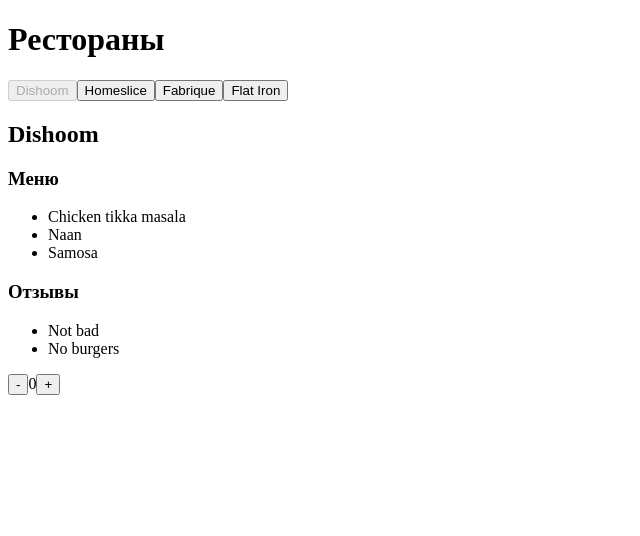
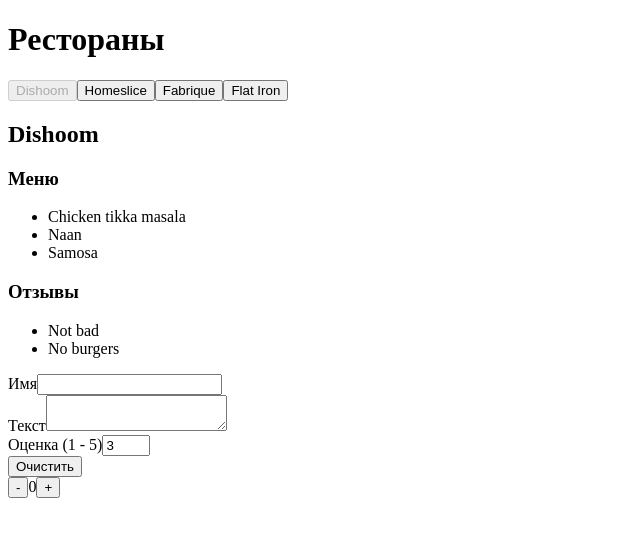
Before and after one commit to etokareva/learn-react, a React (Vite) app: page / in a window 1280 px wide. Shown: the top 536 px of the page, without its empty margins (0-640 px from the left). Built offline with nearby package versions, Linux system fonts and the light colour scheme.

Commit message:
[hw-4] Добавила форму отзыва

```diff
--- a/src/components/restaurant/restaurant.tsx
+++ b/src/components/restaurant/restaurant.tsx
@@ -1,6 +1,7 @@
 import type {RestaurantModel} from '../../models/restaurant.model.ts';
 import {Counter} from '../counter/counter.tsx';
 import {Menu} from '../menu/menu.tsx';
+import {ReviewForm} from '../review-form/review-form.tsx';
 import {Reviews} from '../reviews/reviews.tsx';
 
 export const Restaurant = ({restaurant}: {restaurant: RestaurantModel}) => {
@@ -11,6 +12,7 @@
             <h2>{name}</h2>
             <Menu menu={menu}/>
             {reviews?.length ? <Reviews reviews={reviews}/> : <div>Нет отзывов</div>}
+            <ReviewForm />
             <Counter/>
         </div>
     )
--- /dev/null
+++ b/src/components/review-form/review-form.actions.ts
@@ -0,0 +1,10 @@
+export const SET_NAME_ACTION = 'setName';
+export const SET_TEXT_ACTION = 'setAddress';
+export const SET_RATING_ACTION = 'setReview';
+export const CLEAR_FORM_ACTION = 'clearForm';
+
+export type ReviewFormAction =
+    | {type: typeof SET_NAME_ACTION; payload: string}
+    | {type: typeof SET_TEXT_ACTION; payload: string}
+    | {type: typeof SET_RATING_ACTION; payload: number}
+    | {type: typeof CLEAR_FORM_ACTION; payload?: string};
--- /dev/null
+++ b/src/components/review-form/review-form.reducer.ts
@@ -0,0 +1,27 @@
+import {
+    CLEAR_FORM_ACTION,
+    type ReviewFormAction,
+    SET_NAME_ACTION,
+    SET_RATING_ACTION,
+    SET_TEXT_ACTION
+} from './review-form.actions.ts';
+import {INITIAL_STATE, type ReviewFormState} from './review-form.state.ts';
+
+export const reviewFormReducer = (state: ReviewFormState, {type, payload}: ReviewFormAction): ReviewFormState => {
+    switch (type) {
+        case SET_NAME_ACTION:
+            return {...INITIAL_STATE, name: payload};
+
+        case SET_TEXT_ACTION:
+            return {...state, text: payload};
+
+        case SET_RATING_ACTION:
+            return {...state, rating: payload};
+
+        case CLEAR_FORM_ACTION:
+            return {...INITIAL_STATE};
+
+        default:
+            return state;
+    }
+}
--- /dev/null
+++ b/src/components/review-form/review-form.state.ts
@@ -0,0 +1,7 @@
+export const INITIAL_STATE = {
+    name: '',
+    text: '',
+    rating: 3,
+};
+
+export type ReviewFormState = typeof INITIAL_STATE;
--- /dev/null
+++ b/src/components/review-form/review-form.tsx
@@ -0,0 +1,48 @@
+import {useReducer} from 'react';
+import {CLEAR_FORM_ACTION, SET_NAME_ACTION, SET_RATING_ACTION, SET_TEXT_ACTION} from './review-form.actions.ts';
+import {reviewFormReducer} from './review-form.reducer.ts';
+import {INITIAL_STATE} from './review-form.state.ts';
+
+
+export const ReviewForm = () => {
+    const [form, dispatch] = useReducer(reviewFormReducer, INITIAL_STATE);
+    const {name, text, rating} = form;
+
+    return (
+        <form>
+            <div className="form-group">
+                <label>Имя</label>
+                <input type="text"
+                       value={name}
+                       onChange={(event) => {
+                           dispatch({type: SET_NAME_ACTION, payload: event.target.value});
+                       }}/>
+            </div>
+            <div className="form-group">
+                <label>Текст</label>
+                <textarea value={text}
+                          onChange={(event) => {
+                              dispatch({type: SET_TEXT_ACTION, payload: event.target.value});
+                          }}/>
+            </div>
+            <div className="form-group">
+                <label>Оценка (1 - 5)</label>
+                <input type="number"
+                       min="1"
+                       max="5"
+                       value={rating}
+                       onChange={(event) => {
+                           const value = parseInt(event.target.value);
+                           if (value >= 1 && value <= 5) {
+                               dispatch({type: SET_RATING_ACTION, payload: value});
+                           }
+                       }}
+                />
+            </div>
+            <button onClick={() => {
+                dispatch({type: CLEAR_FORM_ACTION});
+            }}>Очистить
+            </button>
+        </form>
+    )
+};
```
